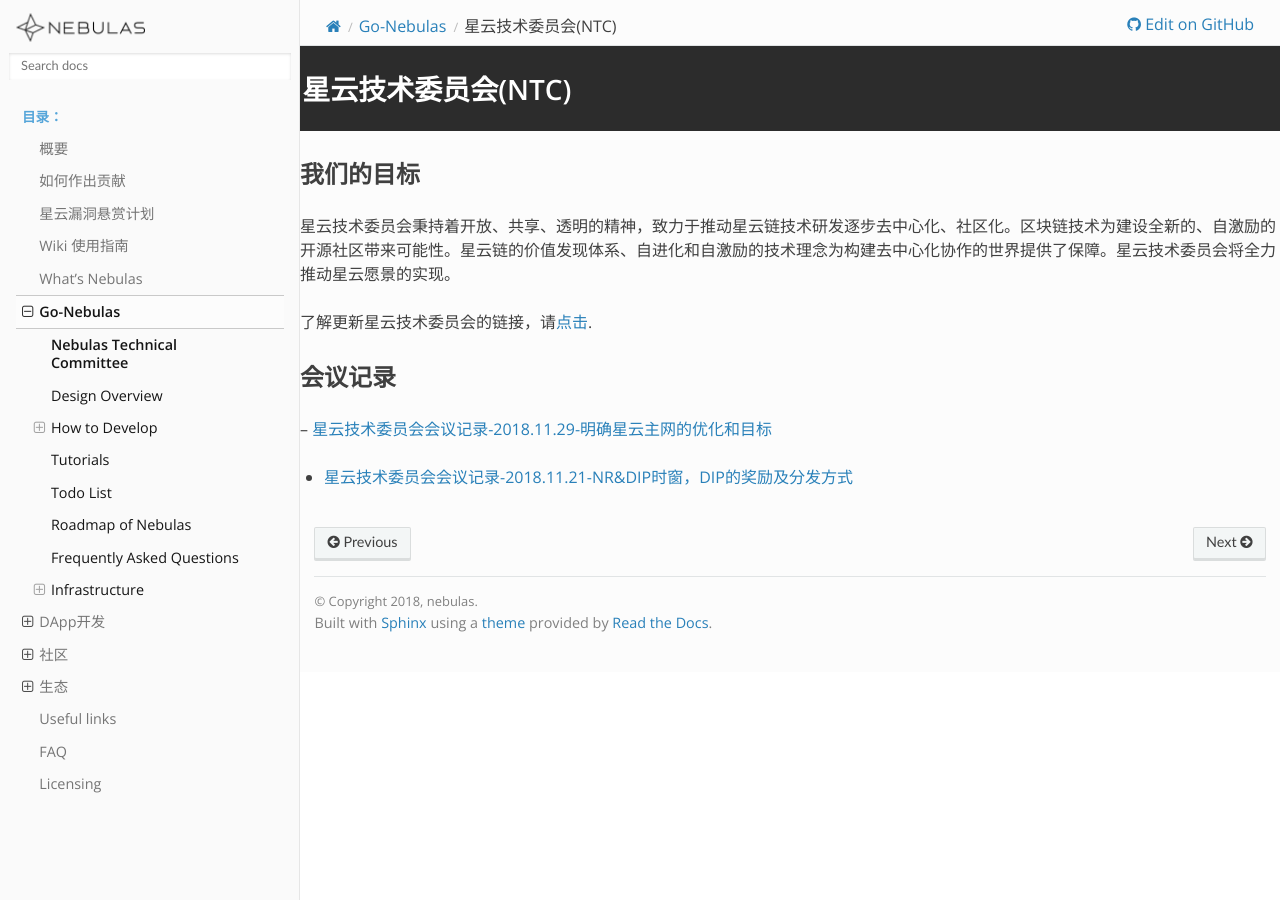
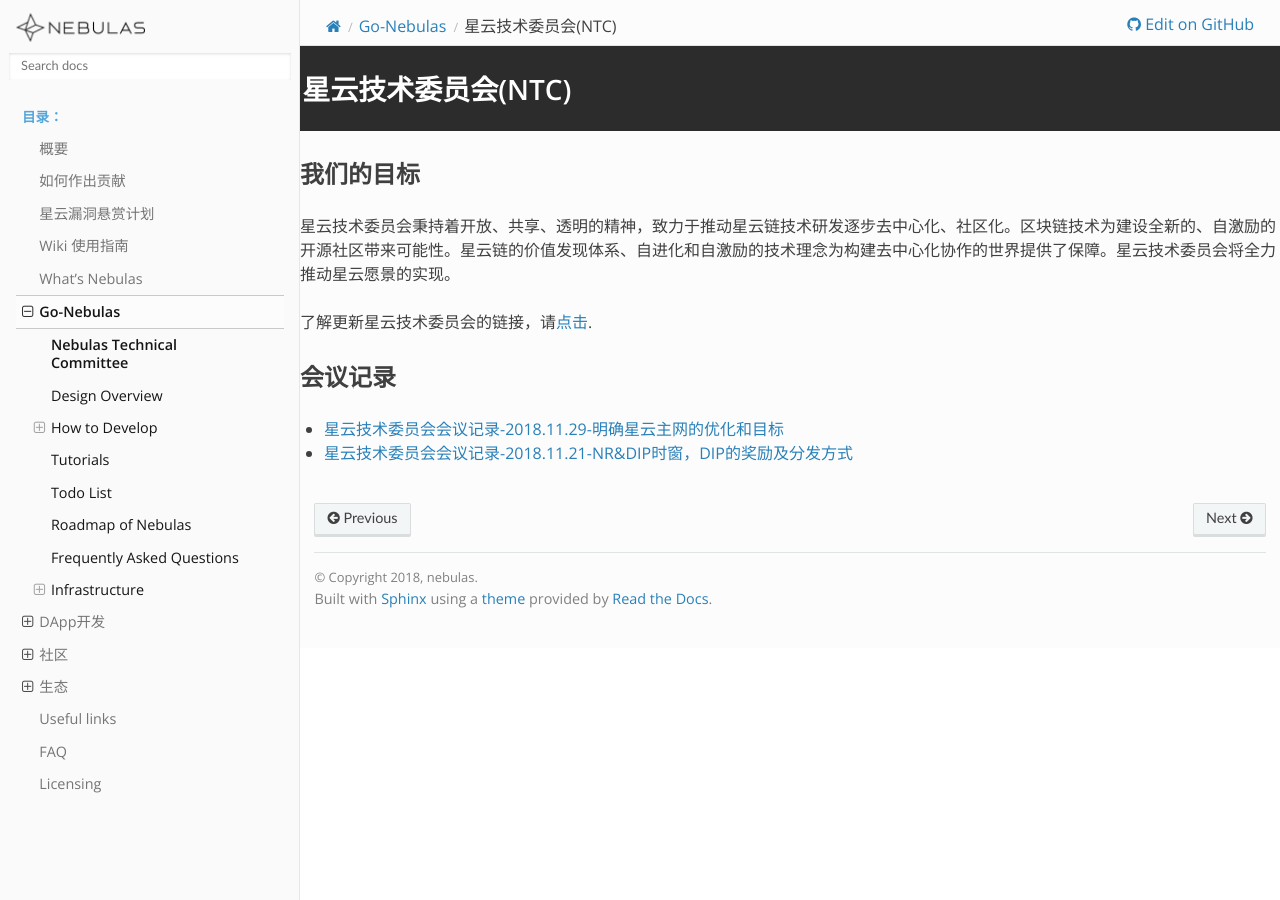
Before and after one commit to nebulasio/nebdocs, a Sphinx documentation site: the page built from docs/go-nebulas/nebulas-technical-committee/README.md, in a window 1280 px wide. Built offline with Sphinx 7.4.7 and the Read the Docs theme 2.0.0, drawn with Linux system fonts in a browser that asks for light colours; pages that are not in the unit, such as notebooks, are missing from menus.

Commit message:
更新星云技术委员会

```diff
--- a/docs/go-nebulas/nebulas-technical-committee/README.md
+++ b/docs/go-nebulas/nebulas-technical-committee/README.md
@@ -8,6 +8,6 @@
 
 ## 会议记录
 
--- [星云技术委员会会议记录-2018.11.29-明确星云主网的优化和目标](https://mp.weixin.qq.com/s/ydJqljGmNwXkIssvlq1sOw)
+- [星云技术委员会会议记录-2018.11.29-明确星云主网的优化和目标](https://mp.weixin.qq.com/s/ydJqljGmNwXkIssvlq1sOw)
 
 - [星云技术委员会会议记录-2018.11.21-NR&DIP时窗，DIP的奖励及分发方式](https://mp.weixin.qq.com/s/Cl5VVgWMOBtRajOPl2Ph9Q)
```
